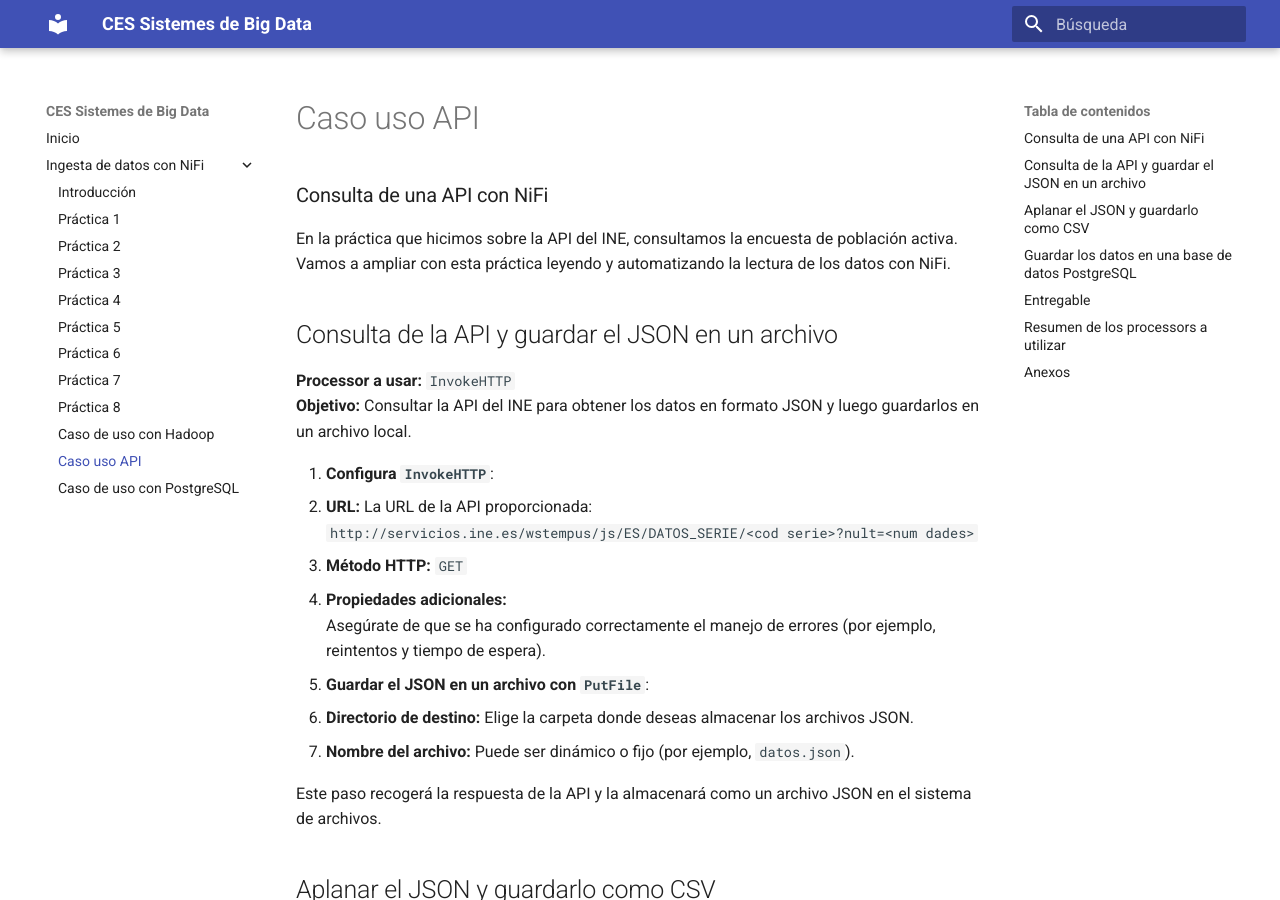
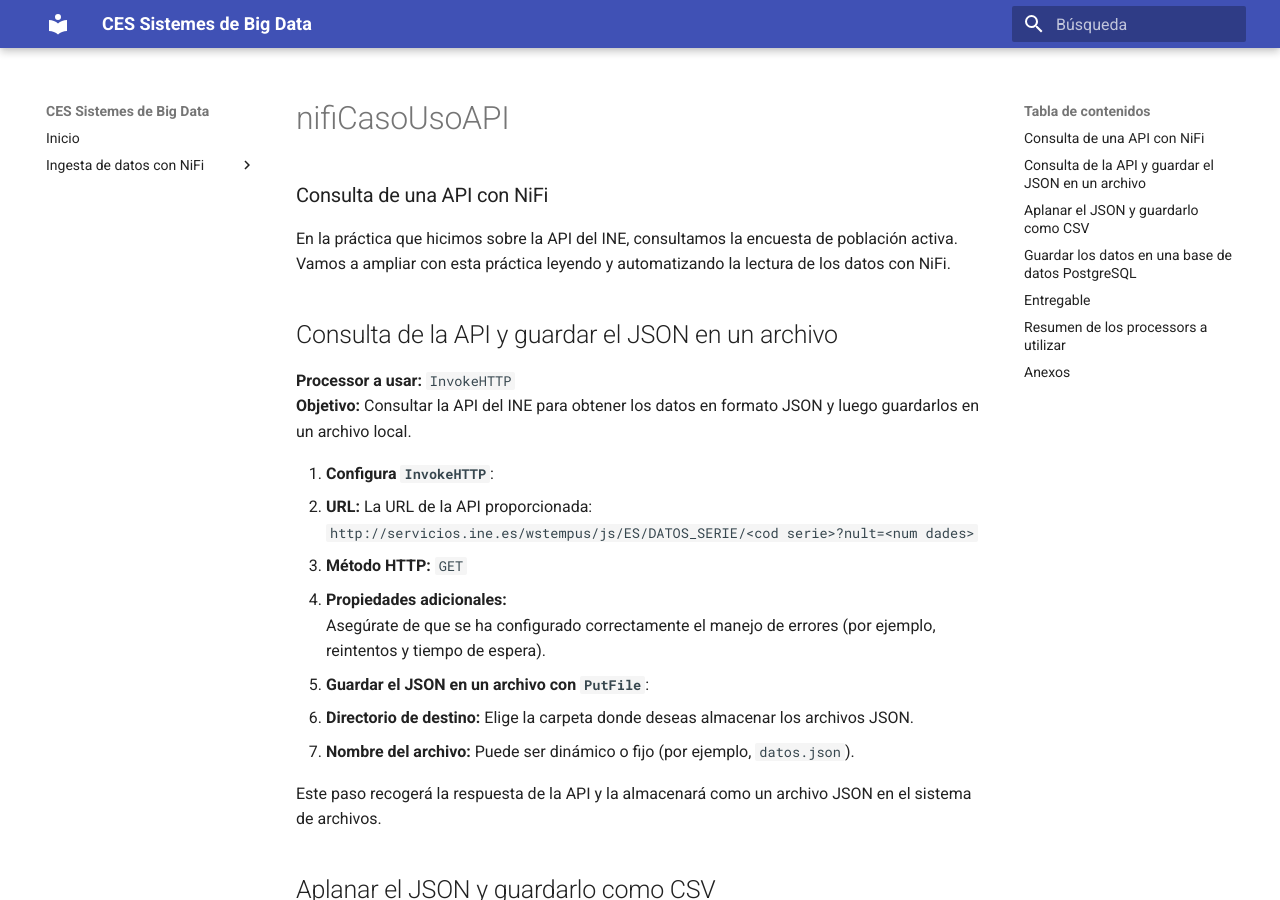
Before and after one commit to jorsodom/bigdata-sb, an MkDocs documentation site: the page built from docs/nifi/nifiCasoUsoAPI.md, in a window 1280 px wide and 900 px high. Built offline with MkDocs 1.6.1 and Material for MkDocs 9.7.7, drawn with Linux system fonts in a browser that asks for light colours.

Commit message:
despublico casos de uso

```diff
--- a/mkdocs.yml
+++ b/mkdocs.yml
@@ -14,10 +14,10 @@
     - Práctica 6: nifi/nifiPractica6.md
     - Práctica 7: nifi/nifiPractica7.md
     - Práctica 8: nifi/nifiPractica8.md
-    - Caso de uso con Hadoop: nifi/nifiCasoUsoHadoop.md
-    - Caso uso API: nifi/nifiCasoUsoAPI.md
+   # - Caso de uso con Hadoop: nifi/nifiCasoUsoHadoop.md
+   # - Caso uso API: nifi/nifiCasoUsoAPI.md
     #- Caso uso MongoDB: nifi/nifiCasoUsoMongoDB.md
-    - Caso de uso con PostgreSQL: nifi/nifiCasoUsoPostgreSQL.md
+   # - Caso de uso con PostgreSQL: nifi/nifiCasoUsoPostgreSQL.md
   #- ETL con ODI:
 theme:
   name: material
```
